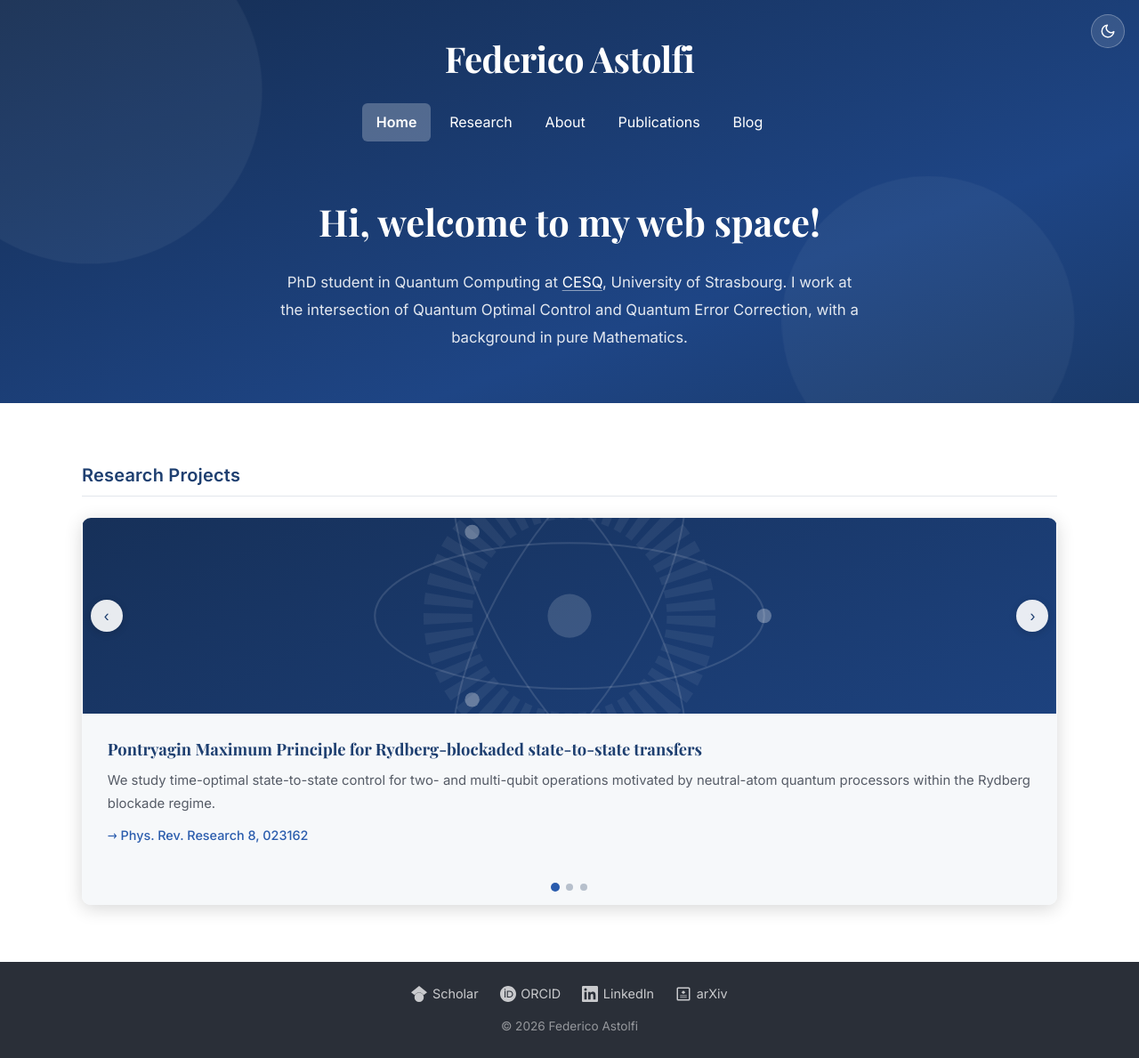
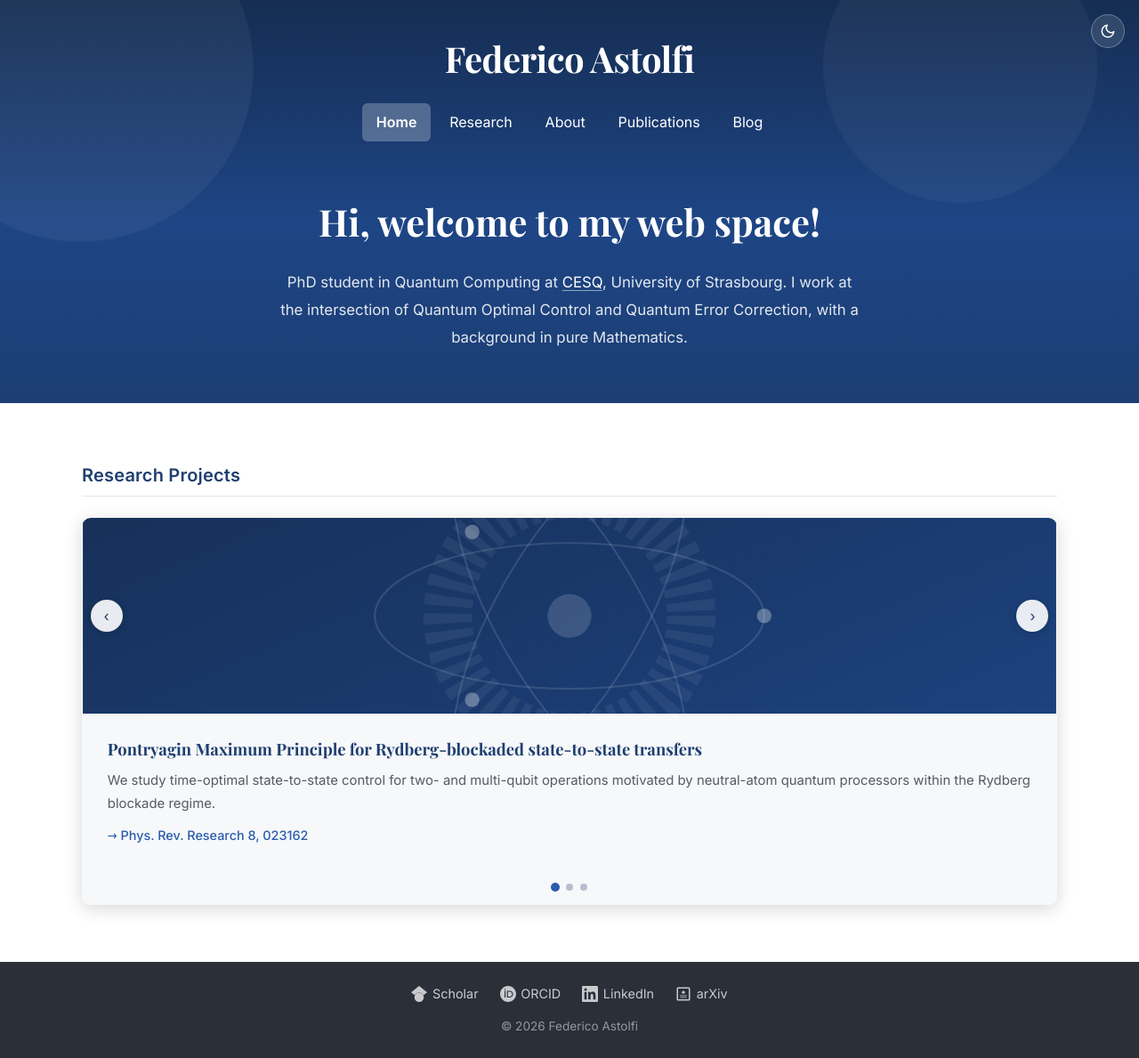
Before and after one commit to FedericoAstolfi/federicoastolfi.github.io, a Jekyll site: the page built from index.md, in a window 1280 px wide. Shown: the whole page at 89% size. Built offline with Jekyll 4.4.1, drawn with Linux system fonts in a browser that asks for light colours.

Commit message:
Identical top band with matching bubbles on every page
- Wrap the header in a .topband on every page (not just home) with one
  shared bubble layer
- Top-anchor both bubbles and use fixed-pixel gradient stops so the
  header region is pixel-identical across pages; on home the same band
  simply extends into the welcome intro
- Header is transparent; its per-page bubbles are gone (the band owns them)

Co-Authored-By: Claude Opus 4.8 <noreply@anthropic.com>

```diff
--- a/_layouts/default.html
+++ b/_layouts/default.html
@@ -69,11 +69,9 @@
 </head>
 <body>
     <a href="#main" class="skip-link">Skip to content</a>
-    {% if page.url == '/' %}
-    <div class="home-hero">
+    <div class="topband{% if page.url == '/' %} is-home{% endif %}">
         <div class="hero-orbs" aria-hidden="true"><span></span><span></span></div>
-    {% endif %}
-    <header>
+        <header>
         <button class="theme-toggle" type="button" aria-label="Toggle dark mode" title="Toggle dark mode">
             <span class="icon-moon" aria-hidden="true">
                 <svg width="18" height="18" viewBox="0 0 24 24" fill="none" stroke="currentColor" stroke-width="2" stroke-linecap="round" stroke-linejoin="round"><path d="M21 12.79A9 9 0 1 1 11.21 3 7 7 0 0 0 21 12.79z"/></svg>
@@ -90,14 +88,14 @@
             <a href="{{ '/publications' | relative_url }}" {% if page.url contains '/publications' %}class="nav-active"{% endif %}>Publications</a>
             <a href="{{ '/blog' | relative_url }}" {% if page.url contains '/blog' %}class="nav-active"{% endif %}>Blog</a>
         </nav>
-    </header>
-    {% if page.url == '/' %}
+        </header>
+        {% if page.url == '/' %}
         <section class="hero-intro">
             <h2>Hi, welcome to my web space!</h2>
             <p>PhD student in Quantum Computing at <a href="https://www.cesq.eu/" target="_blank">CESQ</a>, University of Strasbourg. I work at the intersection of Quantum Optimal Control and Quantum Error Correction, with a background in pure Mathematics.</p>
         </section>
+        {% endif %}
     </div>
-    {% endif %}
 
     <main id="main">
         {{ content }}
--- a/style.css
+++ b/style.css
@@ -103,39 +103,10 @@ button:focus-visible {
 /* Header */
 header {
     position: relative;
-    overflow: hidden;
-    background: linear-gradient(180deg, var(--navy-1) 0%, var(--navy-2) 100%);
+    background: transparent;
     color: white;
     padding: 2rem 1rem;
     text-align: center;
-}
-
-/* Slow-floating bubbles behind the header (same on every page → continuity) */
-header::before,
-header::after {
-    content: '';
-    position: absolute;
-    border-radius: 50%;
-    background: rgba(255,255,255,0.05);
-    pointer-events: none;
-    z-index: 0;
-}
-
-header::before {
-    width: 340px;
-    height: 340px;
-    top: -150px;
-    left: -80px;
-    animation: floatOrb 12s ease-in-out infinite;
-}
-
-header::after {
-    width: 240px;
-    height: 240px;
-    top: -70px;
-    right: 5%;
-    background: rgba(255,255,255,0.045);
-    animation: floatOrb 10s ease-in-out infinite reverse;
 }
 
 header h1,
@@ -215,28 +186,18 @@ main {
 }
 
 /* Sezione Hero */
-/* Home: header + welcome as ONE continuous navy field, bubbles roam freely */
-.home-hero {
+/* Top band: header (+ home intro). Present on every page.
+   Fixed-pixel gradient stops + top-anchored bubbles => the header
+   region is pixel-identical on every page for seamless navigation. */
+.topband {
     position: relative;
     overflow: hidden;
     width: 100%;
-    background: linear-gradient(160deg, var(--navy-1) 0%, var(--navy-2) 68%, var(--navy-mid) 100%);
+    background: linear-gradient(180deg, var(--navy-1) 0, var(--navy-2) 250px, var(--navy-mid) 560px);
     color: white;
 }
 
-/* inside the wrapper the header is transparent and drops its own bubbles */
-.home-hero > header {
-    position: relative;
-    z-index: 1;
-    background: transparent;
-    overflow: visible;
-}
-.home-hero > header::before,
-.home-hero > header::after {
-    content: none;
-}
-
-/* single bubble layer spanning the whole home hero (not clipped mid-way) */
+/* single bubble layer, anchored to the top so it matches across pages */
 .hero-orbs {
     position: absolute;
     inset: 0;
@@ -248,20 +209,20 @@ main {
     position: absolute;
     display: block;
     border-radius: 50%;
-    background: rgba(255,255,255,0.05);
 }
 .hero-orbs span:nth-child(1) {
     width: 380px;
     height: 380px;
-    top: -70px;
-    left: -90px;
+    top: -95px;
+    left: -100px;
+    background: rgba(255,255,255,0.05);
     animation: floatOrb 13s ease-in-out infinite;
 }
 .hero-orbs span:nth-child(2) {
-    width: 320px;
-    height: 320px;
-    bottom: -90px;
-    right: 6%;
+    width: 300px;
+    height: 300px;
+    top: -55px;
+    right: 4%;
     background: rgba(255,255,255,0.045);
     animation: floatOrb 11s ease-in-out infinite reverse;
 }
```
